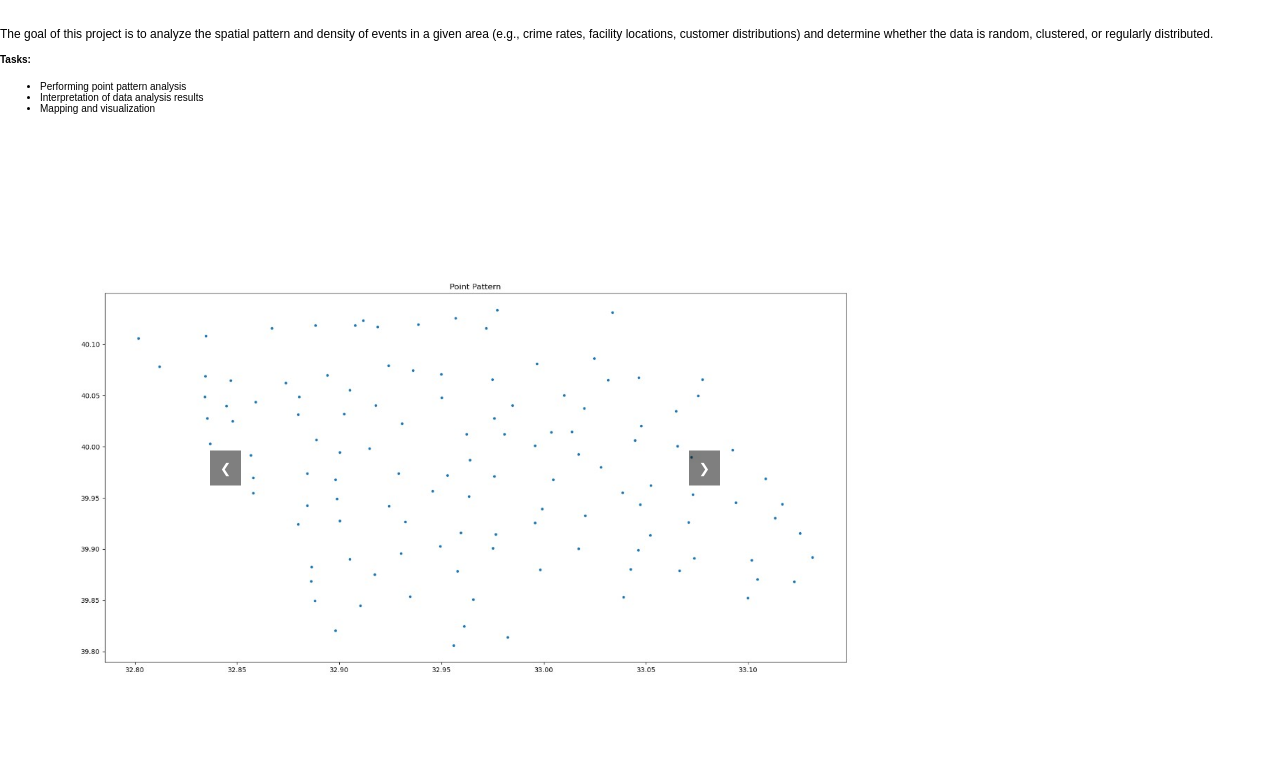
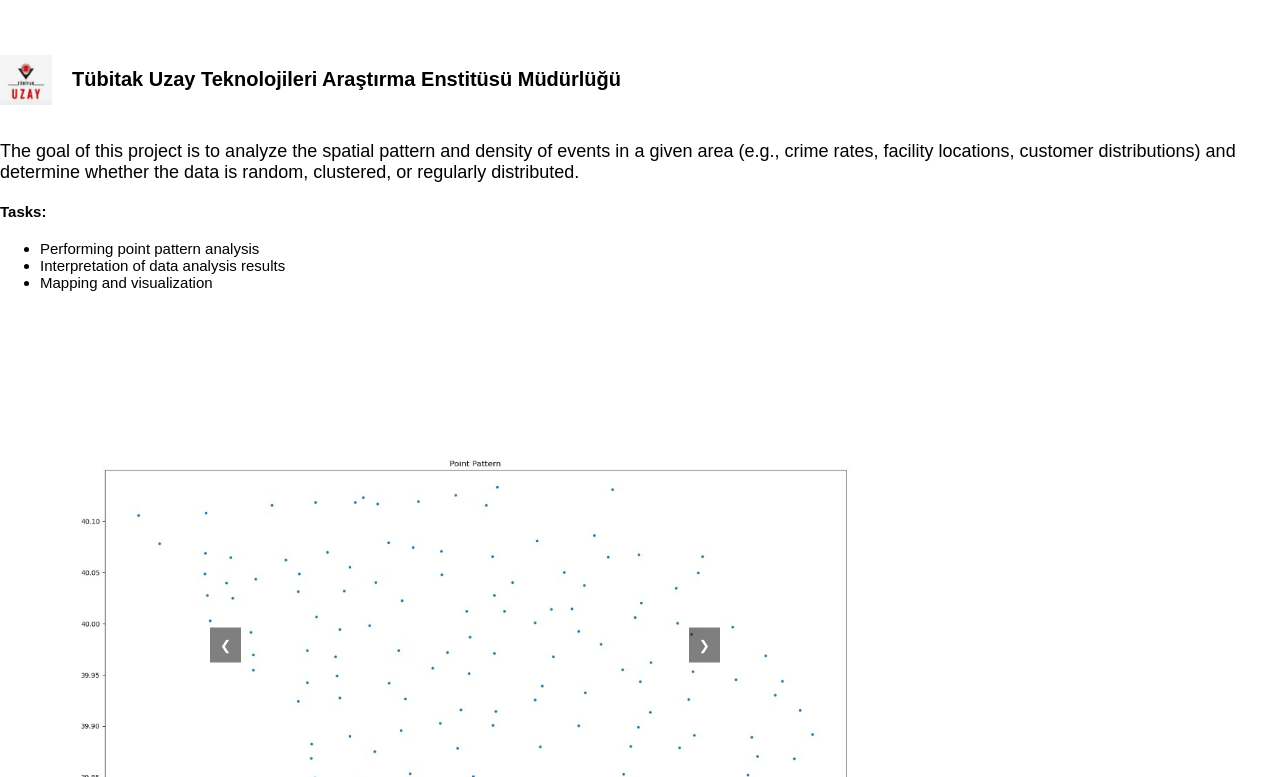
Before and after one commit to GMT-458-Web-GIS/personal-web-page-edanurp, a plain HTML site: page internship.html in a window 1280 px wide. Shown: the part 1199-1976 px from the top of the page. Drawn offline with Linux system fonts and the light colour scheme.

Commit message:
Update internship.css

```diff
--- a/internship.css
+++ b/internship.css
@@ -14,7 +14,7 @@ header {
 }
 
 header h1 {
-    font-size: 15px;
+    font-size: 18px;
 }
 
 .logo-container {
@@ -37,7 +37,7 @@ header h1 {
     margin-left: 20px;
     text-decoration: none;
     color: #333;
-    font-size: 8px;
+    font-size: 12px;
 }
 
 .internship-info {
@@ -46,7 +46,7 @@ header h1 {
 }
 
 .internship-info h2 {
-    font-size: 18px;
+    font-size: 22px;
     font-weight: bold;
     color: #333;
     border-bottom: 2px solid #333;
@@ -54,19 +54,19 @@ header h1 {
 }
 
 .logo-container h1 {
+    font-size: 20px;
+}
+
+p {
+    font-size: 18px;
+}
+
+h4 {
     font-size: 15px;
 }
 
-p {
-    font-size: 12px;
-}
-
-h4 {
-    font-size: 10px;
-}
-
 ul li {
-    font-size: 10px;
+    font-size: 15px;
 }
 
 .slides1 img, .slides2 img {
```
